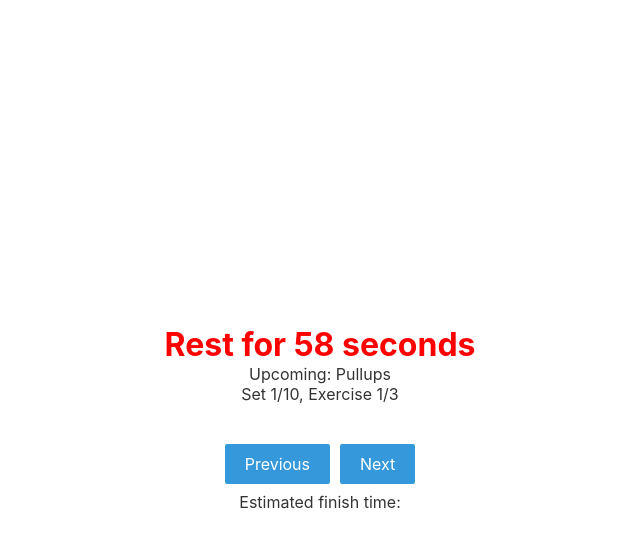
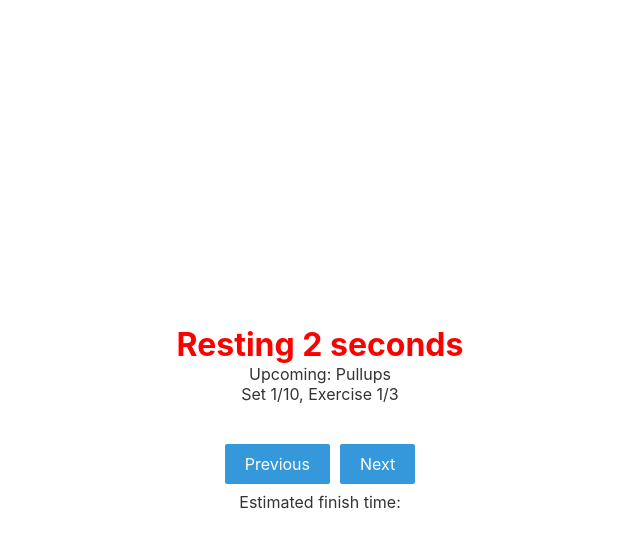
Before and after one commit to sakhnik/workout-app, a Svelte app: page / in a window 1280 px wide. Both pictures are taken after a click on the button "Start Workout". Shown: the top 548 px of the page, without its empty margins (320-960 px from the left). Built offline with nearby package versions, Linux system fonts and the light colour scheme.

Commit message:
Count time up

```diff
--- a/src/App.svelte
+++ b/src/App.svelte
@@ -4,14 +4,12 @@
     let sets = 10;
     let currentSet = 1;
     let currentExercise = 0;
-    let restTime = 60; // Rest time in seconds
-    let exerciseTime = 30; // Each exercise duration in seconds
     let isResting = true; // Initially, we rest before exercise
     let workoutStarted = false;
     let workoutFinished = false;
     let timer;
     let startTime;
-    let elapsedTime = 0;
+    let timerTime = 0;
     let estimatedFinishTime = '';
 
     const exercises = [
@@ -38,7 +36,7 @@
         const elapsedTime = now - startTime;
         const rate = elapsedTime / stepsDone;
         const stepsTodo = 2 * ((sets - currentSet) * exercises.length + (exercises.length - currentExercise)) - stage;
-        const finishDate = new Date(Math.floor(new Date().getTime() + (stepsTodo * rate)));
+        const finishDate = new Date(Math.floor(now + (stepsTodo * rate)));
         estimatedFinishTime = finishDate.toLocaleTimeString();
     }
 
@@ -47,7 +45,7 @@
         isResting = false;
         calculateEstimatedFinishTime(1);
         ++stepsDone;
-        startTimer(exerciseTime); // Exercise lasts exerciseTime seconds
+        startTimer();
     }
 
     // Start the rest period
@@ -55,20 +53,28 @@
         isResting = true;
         calculateEstimatedFinishTime(0);
         ++stepsDone;
-        startTimer(restTime); // Rest lasts restTime seconds
+        startTimer();
     }
 
-    // Start a countdown timer and switch between rest and exercise
-    function startTimer(duration) {
+    function startTimer() {
         clearInterval(timer);
-        elapsedTime = 0;
+        let start = new Date().getTime();
+        timerTime = 0;
 
         timer = setInterval(() => {
-            elapsedTime += 1;
-            if (elapsedTime >= duration) {
-                //nextExercise();
-            }
+            timerTime = Math.floor((new Date().getTime() - start) / 1000);
         }, 1000);
+    }
+
+    function formatSeconds(seconds) {
+        const minutes = Math.floor(seconds / 60);
+        if (minutes === 0) {
+            return `${seconds}`;
+        }
+
+        const remainingSeconds = seconds % 60;
+        const formattedSeconds = remainingSeconds.toString().padStart(2, '0');
+        return `${minutes}:${formattedSeconds}`;
     }
 
     // Move to the next exercise or set
@@ -182,7 +188,7 @@
         {#if isResting}
             <!-- Display rest and the upcoming exercise -->
             <div class="exercise rest">
-                Rest for {restTime - elapsedTime} seconds
+                Resting {formatSeconds(timerTime)} seconds
             </div>
             <div>Upcoming: {exercises[currentExercise].name}</div>
             <div>Set {currentSet}/{sets}, Exercise {currentExercise + 1}/{exercises.length}</div>
@@ -192,7 +198,7 @@
                 {exercises[currentExercise].name}: {exercises[currentExercise].reps} reps
             </div>
             <div>Set {currentSet}/{sets}, Exercise {currentExercise + 1}/{exercises.length}</div>
-            <div>Time remaining: {exerciseTime - elapsedTime} seconds</div>
+            <div>Time: {formatSeconds(timerTime)} seconds</div>
         {/if}
 
         <!-- Button group for next/previous -->
```
